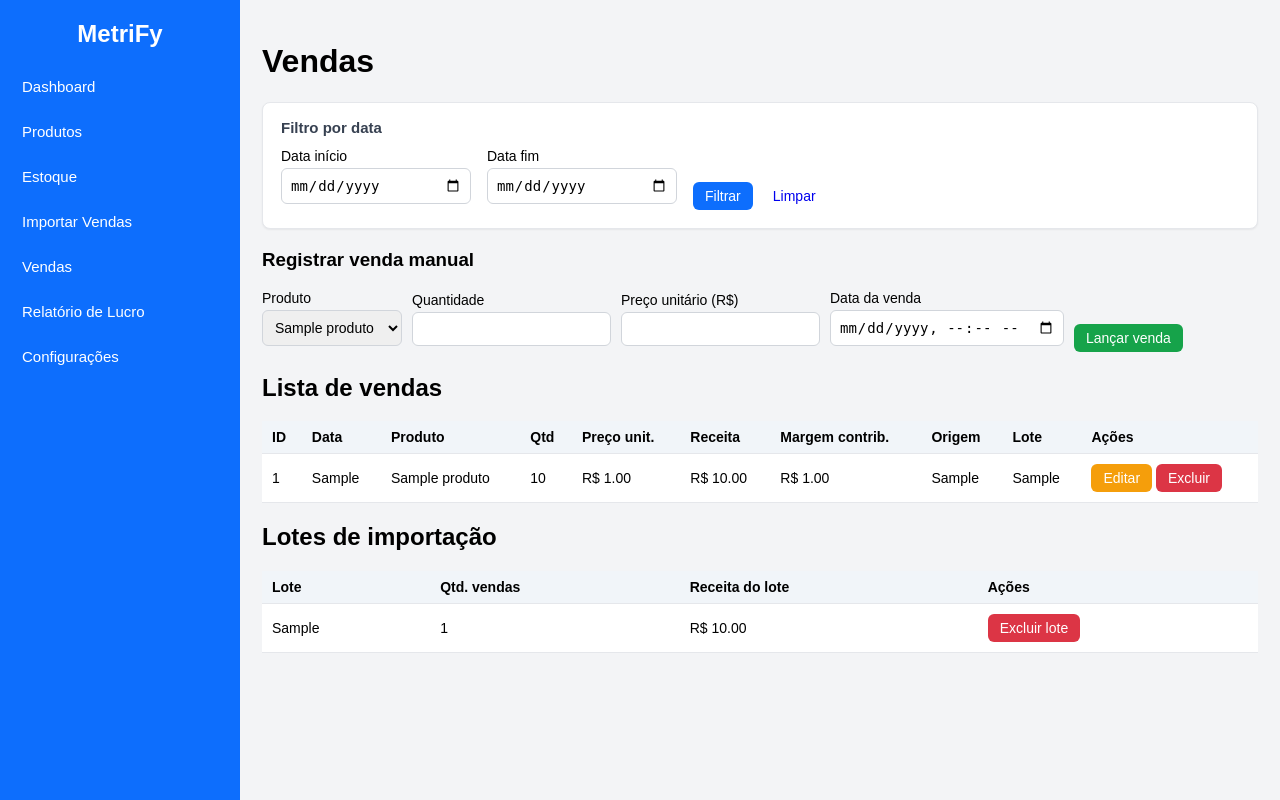
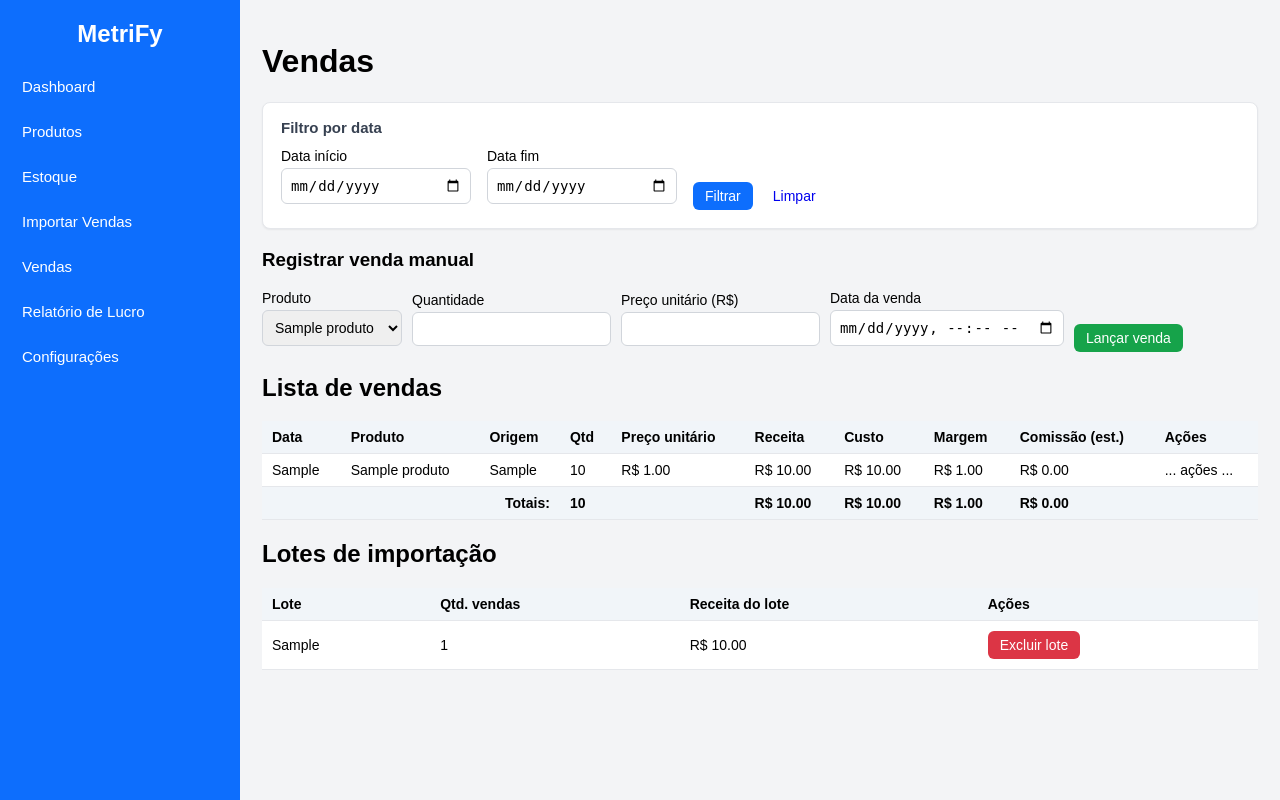
Before and after one commit to oliveirafjdo-web/Mega2.0, a Flask app: page /vendas in a window 1280 px wide. Run offline with Flask 3, Linux system fonts and the light colour scheme; tables that the repository leaves empty hold one stand-in row (values such as "Sample post"); some libraries are stand-ins or nearby versions.

Commit message:
Update vendas.html

```diff
--- a/templates/vendas.html
+++ b/templates/vendas.html
@@ -58,39 +58,55 @@
 <table>
   <thead>
     <tr>
-      <th>ID</th>
       <th>Data</th>
       <th>Produto</th>
+      <th>Origem</th>
       <th>Qtd</th>
-      <th>Preço unit.</th>
+      <th>Preço unitário</th>
       <th>Receita</th>
-      <th>Margem contrib.</th>
-      <th>Origem</th>
-      <th>Lote</th>
+      <th>Custo</th>
+      <th>Margem</th>
+      <th>Comissão (est.)</th>
       <th>Ações</th>
     </tr>
   </thead>
+
   <tbody>
     {% for v in vendas %}
       <tr>
-      <td>{{ v.id }}</td>
         <td>{{ v.data_venda }}</td>
         <td>{{ v.nome }}</td>
+        <td>{{ v.origem }}</td>
         <td>{{ v.quantidade }}</td>
-      <td>R$ {{ '%.2f'|format(v.preco_venda_unitario) }}</td>
-      <td>R$ {{ '%.2f'|format(v.receita_total) }}</td>
-      <td>R$ {{ '%.2f'|format(v.margem_contribuicao) }}</td>
-      <td>{{ v.origem }}</td>
-      <td>{{ v.lote_importacao or '-' }}</td>
+        <td>R$ {{ '%.2f'|format(v.preco_venda_unitario or 0) }}</td>
+        <td>R$ {{ '%.2f'|format(v.receita_total or 0) }}</td>
+        <td>R$ {{ '%.2f'|format(v.custo_total or 0) }}</td>
+        <td>R$ {{ '%.2f'|format(v.margem_contribuicao or 0) }}</td>
         <td>
-        <a href="{{ url_for('editar_venda', venda_id=v.id) }}" class="btn btn-warning">Editar</a>
-        <form method="POST" action="{{ url_for('excluir_venda', venda_id=v.id) }}" style="display:inline;">
-          <button type="submit" class="btn btn-danger" onclick="return confirm('Excluir venda?');">Excluir</button>
-        </form>
+          {# mesma fórmula da rota, só pra exibição #}
+          {% set receita = v.receita_total or 0 %}
+          {% set custo = v.custo_total or 0 %}
+          {% set margem = v.margem_contribuicao or 0 %}
+          {% set comissao_est = (receita - custo) - margem %}
+          R$ {{ '%.2f'|format(comissao_est if comissao_est > 0 else 0) }}
         </td>
+        <td>... ações ...</td>
       </tr>
     {% endfor %}
   </tbody>
+
+  <tfoot>
+    <tr>
+      <th colspan="3" style="text-align:right;">Totais:</th>
+      <th>{{ totais.qtd|int }}</th>
+      <th></th>
+      <th>R$ {{ '%.2f'|format(totais.receita) }}</th>
+      <th>R$ {{ '%.2f'|format(totais.custo) }}</th>
+      <th>R$ {{ '%.2f'|format(totais.margem) }}</th>
+      <th>R$ {{ '%.2f'|format(totais.comissao) }}</th>
+      <th></th>
+    </tr>
+  </tfoot>
 </table>
 
 <h2>Lotes de importação</h2>
```
Lines whose indentation alone changed are shown as unchanged.
